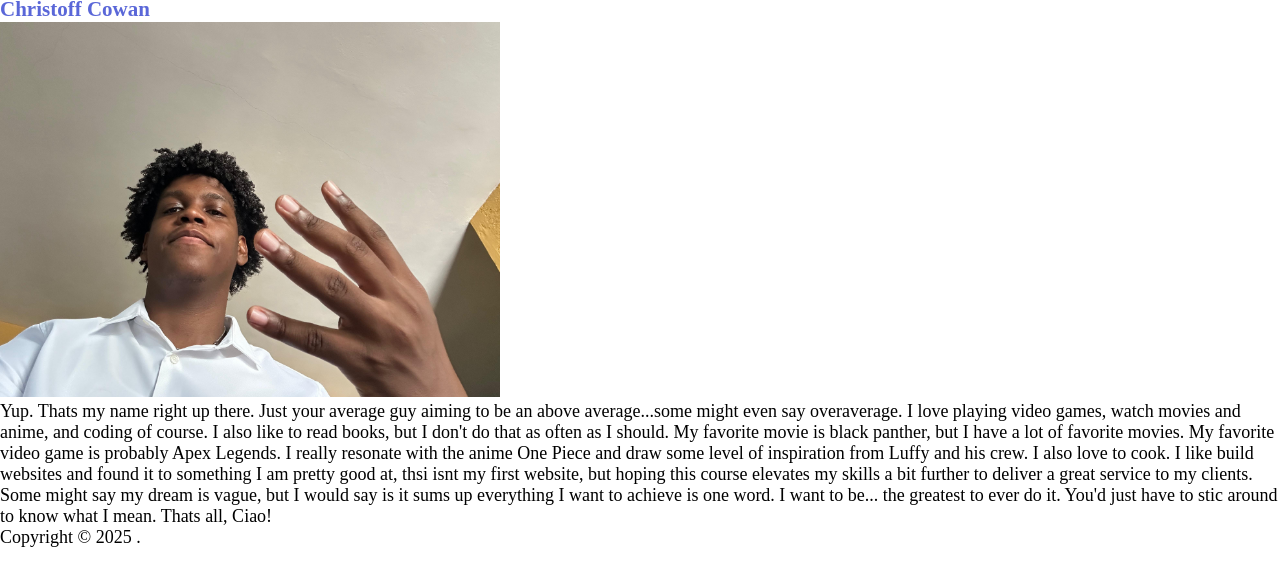
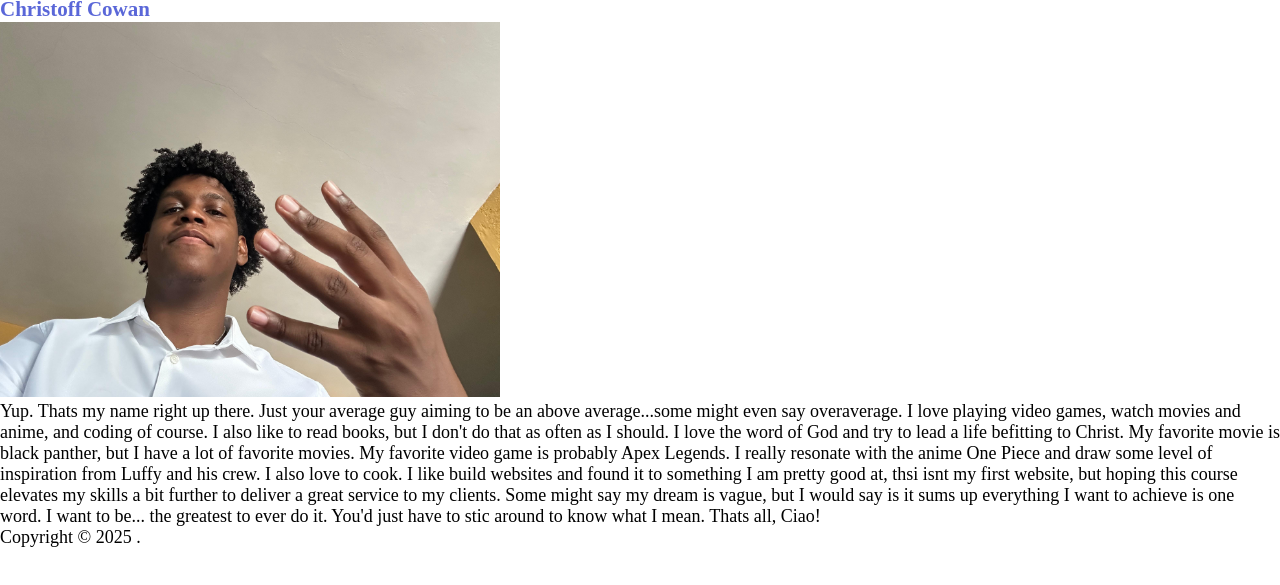
Before and after one commit to Toff-cowan/info2180-lab1, a plain HTML site: page index.html in a window 1280 px wide. Shown: the part 51-636 px from the top of the page. Drawn offline with Linux system fonts and the light colour scheme.

Commit message:
index changes

```diff
--- a/index.html
+++ b/index.html
@@ -18,7 +18,7 @@ width, initial-scale=1.0">
         <img src="Me.png" alt="Picture of Me" width="500">
         <p>Yup. Thats my name right up there. Just your average guy aiming to be an above average...some might even say
         overaverage. I love playing video games, watch movies and anime, and coding of course. I also like to read books, but I don't
-        do that as often as I should. My favorite movie is black panther, but I have a lot of favorite movies. My
+        do that as often as I should. I love the word of God and try to lead a life befitting to Christ. My favorite movie is black panther, but I have a lot of favorite movies. My
         favorite video game is probably Apex Legends. I really resonate with the anime One Piece and draw some level of inspiration from Luffy and his crew. I also love to cook.
 
         I like build websites and found it to something I am pretty good at, thsi isnt my first website, but hoping this course elevates my skills a bit further to deliver a great service to my clients.
```
